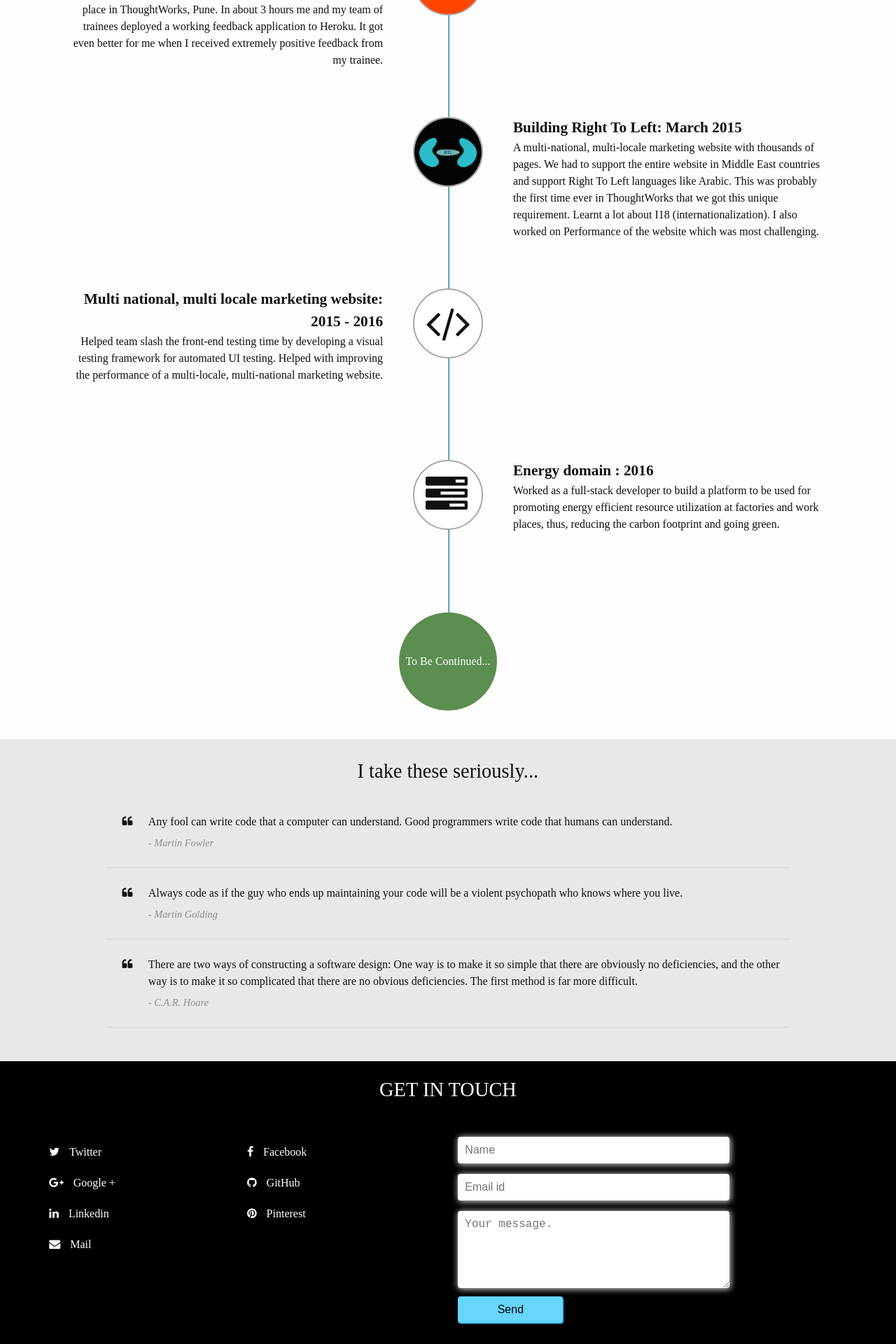
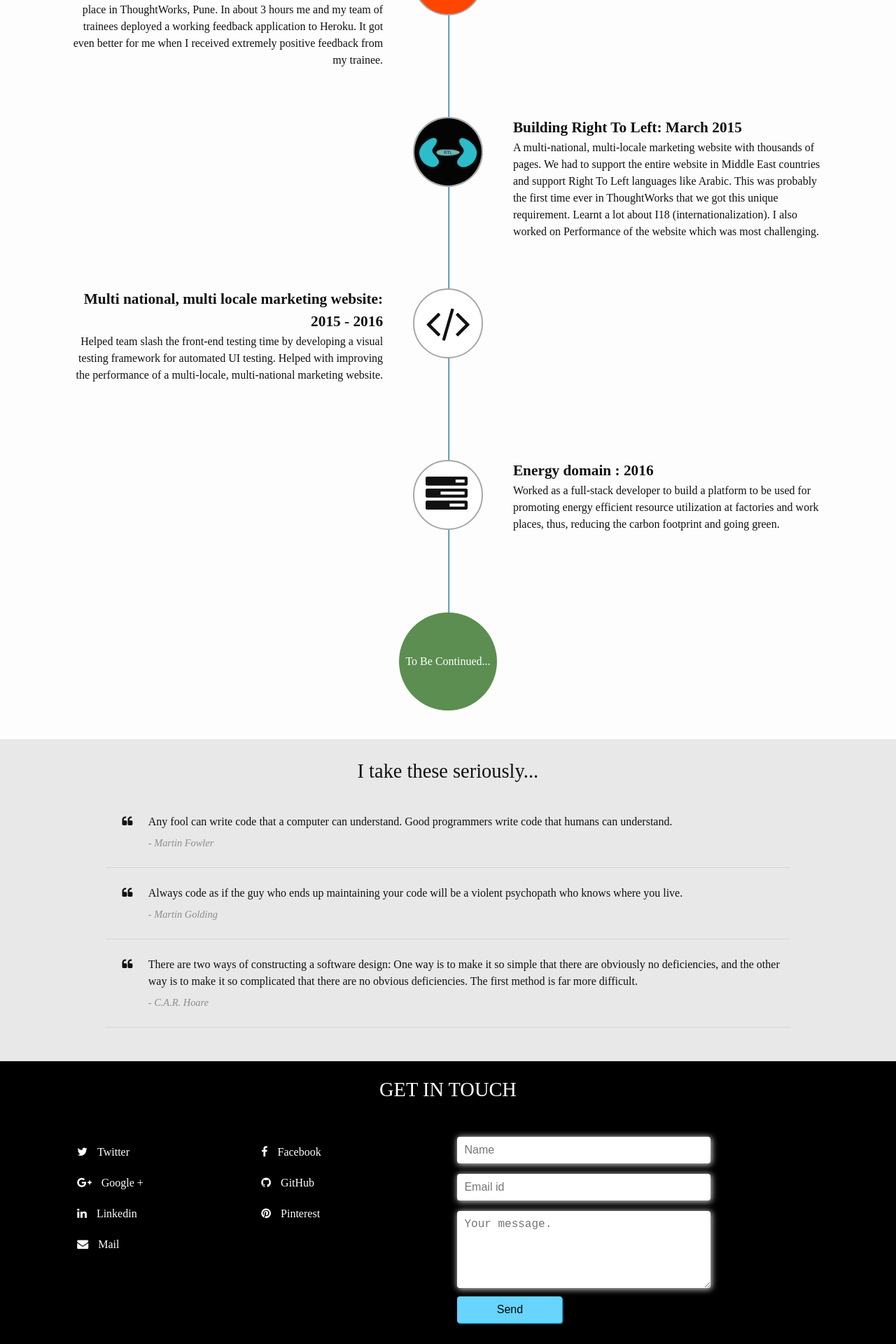
Before and after one commit to vishnun/vishnun.github.io, a Jekyll site: the page built from index.html, in a window 1280 px wide. Shown: the part 2540-4460 px from the top of the page at 70% size. Built offline with Jekyll 4.4.1, drawn with Linux system fonts in a browser that asks for light colours; nearby versions of some CDN libraries; some web fonts are replaced.

Commit message:
Limitting the width of footer links.

```diff
--- a/css/home.scss
+++ b/css/home.scss
@@ -268,6 +268,9 @@
     background-color: $black;
     color: $white;
     padding-top: 20px;
+    .container {
+      max-width: 1200px;
+    }
     .social-links {
       ul {
         li {
```
